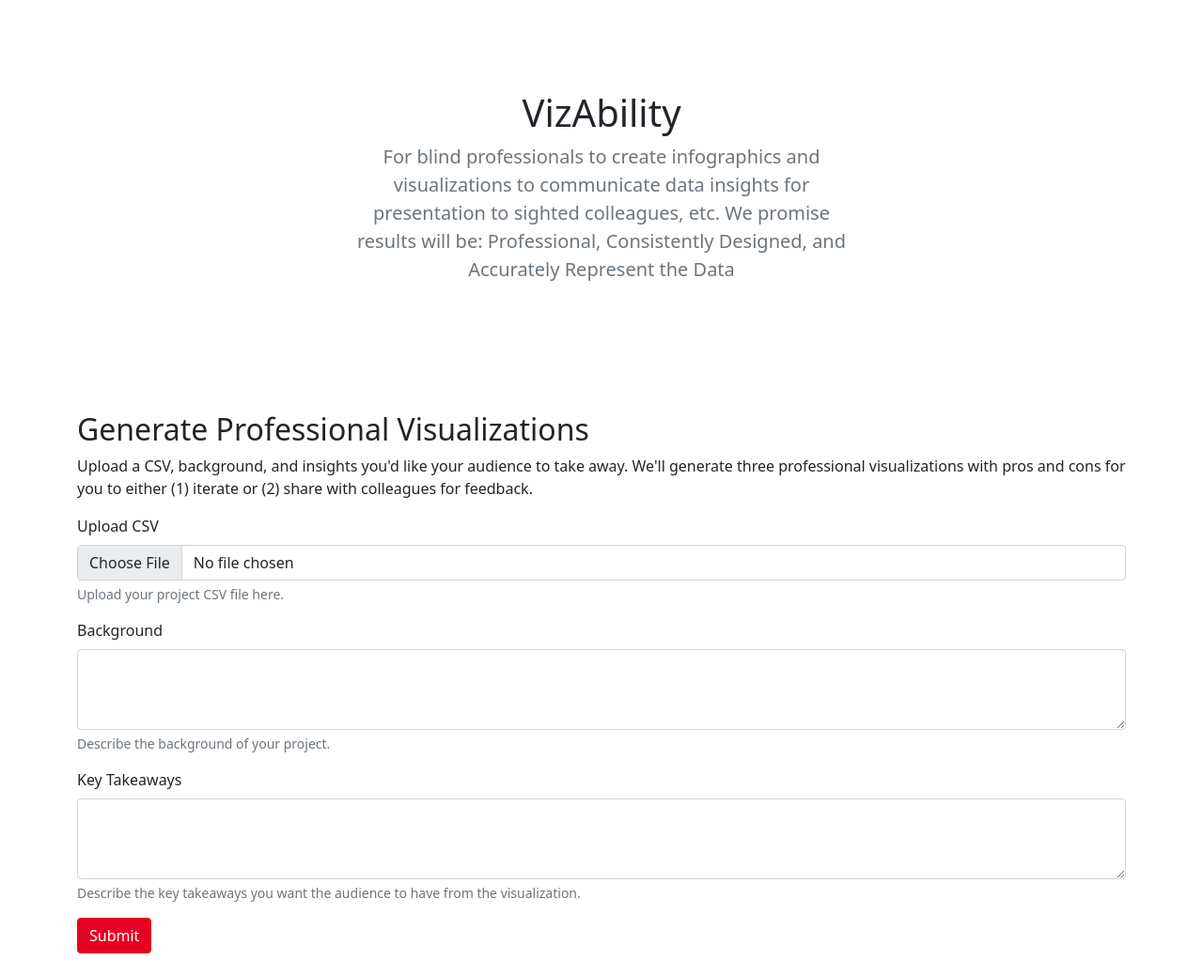
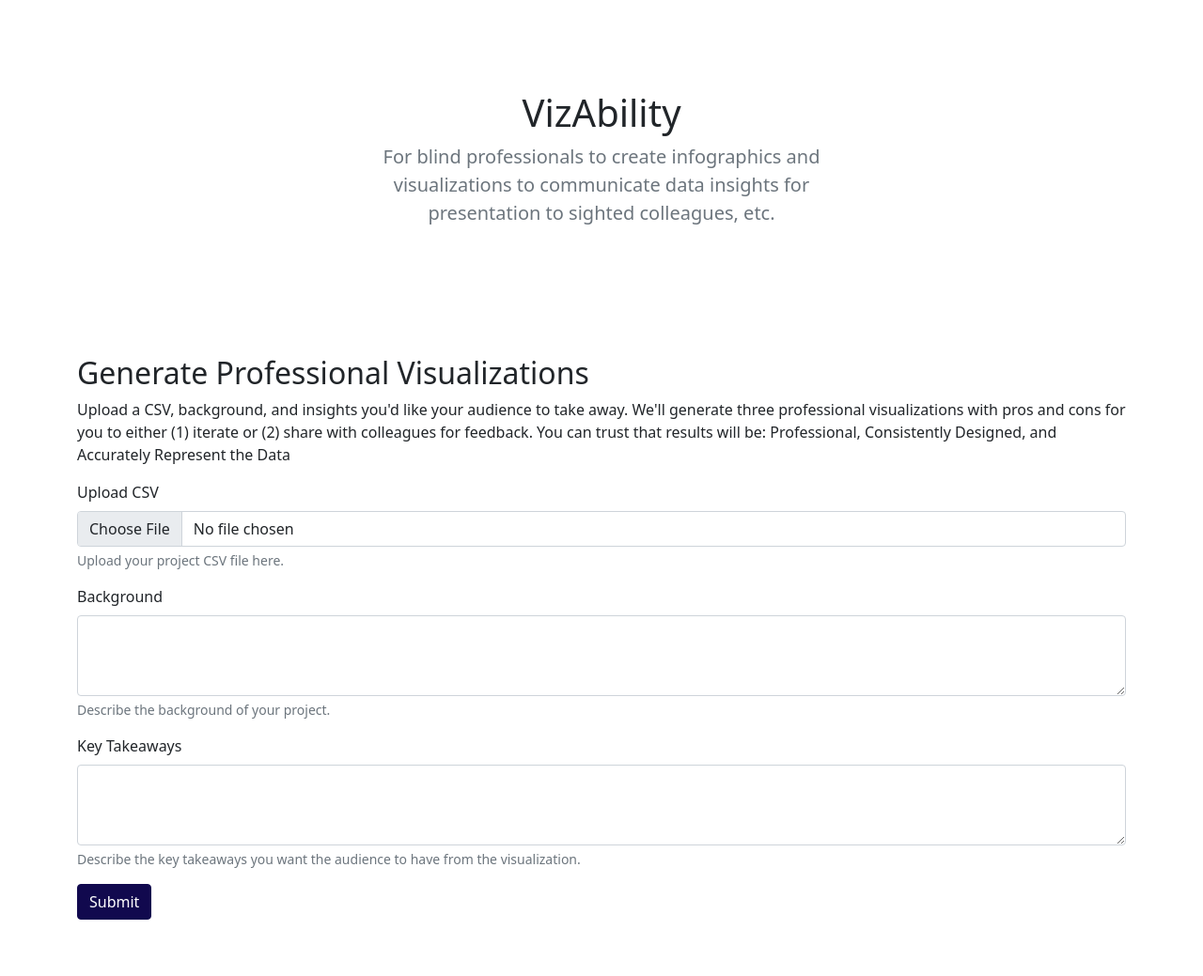
Before and after one commit to ltejedor/VizAbility, a FastAPI app: page / in a window 1280 px wide. Shown: the part 56-1095 px from the top of the page at 94% size. After the commit the page ends 1035 px from the top, so only its background shows below. Run offline with FastAPI, Linux system fonts and the light colour scheme.

```diff
--- a/server.py
+++ b/server.py
@@ -117,7 +117,7 @@ async def upload_csv(request: Request, project_background: str = Form(...), proj
     run = client.beta.threads.runs.create(
         thread_id=thread.id,
         assistant_id=assist_id,
-        instructions="create the best visualization you can think of based on the data and return the vega lite code to render it",
+        instructions="code 3 visualizations based on the data and return the SVG code to render them",
     )
 
     # === Run ===
--- a/templates/home.html
+++ b/templates/home.html
@@ -13,7 +13,7 @@ Implements a simple Bootstrap 5 form submission interface for YOLOv5 detection.
     <div class="col-lg-6 col-md-8 mx-auto">
       <div class="text-center">
         <h1 class="fw-light">VizAbility</h1>
-        <p class="lead text-muted">For blind professionals to create infographics and visualizations to communicate data insights for presentation to sighted colleagues, etc. We promise results will be: Professional, Consistently Designed, and Accurately Represent the Data</p>
+        <p class="lead text-muted">For blind professionals to create infographics and visualizations to communicate data insights for presentation to sighted colleagues, etc.</p>
       </div>
     </div>
   </div>
@@ -21,7 +21,7 @@ Implements a simple Bootstrap 5 form submission interface for YOLOv5 detection.
 
 <div id="form-container" class="container mt-4">
   <h2>Generate Professional Visualizations</h2>
-  <p>Upload a CSV, background, and insights you'd like your audience to take away. We'll generate three professional visualizations with pros and cons for you to either (1) iterate or (2) share with colleagues for feedback.</p>
+  <p>Upload a CSV, background, and insights you'd like your audience to take away. We'll generate three professional visualizations with pros and cons for you to either (1) iterate or (2) share with colleagues for feedback. You can trust that results will be: Professional, Consistently Designed, and Accurately Represent the Data</p>
   <form id="uploadForm" method="post" enctype="multipart/form-data">
       <!-- File input for CSV Upload -->
       <div class="mb-3">
--- a/templates/layout.html
+++ b/templates/layout.html
@@ -42,18 +42,18 @@
     }
 
     .btn-primary {
-        background-color: #e60023;
-        border-color: #e60023;
+        background-color: #11094e;
+        border-color: #11094e;
     }
 
     .btn-primary:hover, .btn-primary:active, .btn-primary:focus {
-        background-color: #ac001a;
-        border-color: #e60023;
+        background-color: #11094e;
+        border-color: #11094e;
     }
 
     .btn-primary:disabled {
-        background-color: #ff5771;
-        border-color: #e60023;
+        background-color: #11094e;
+        border-color: #11094e;
     }
 
     .card-img-top {
```
Also changed, not shown: 1 other file.
